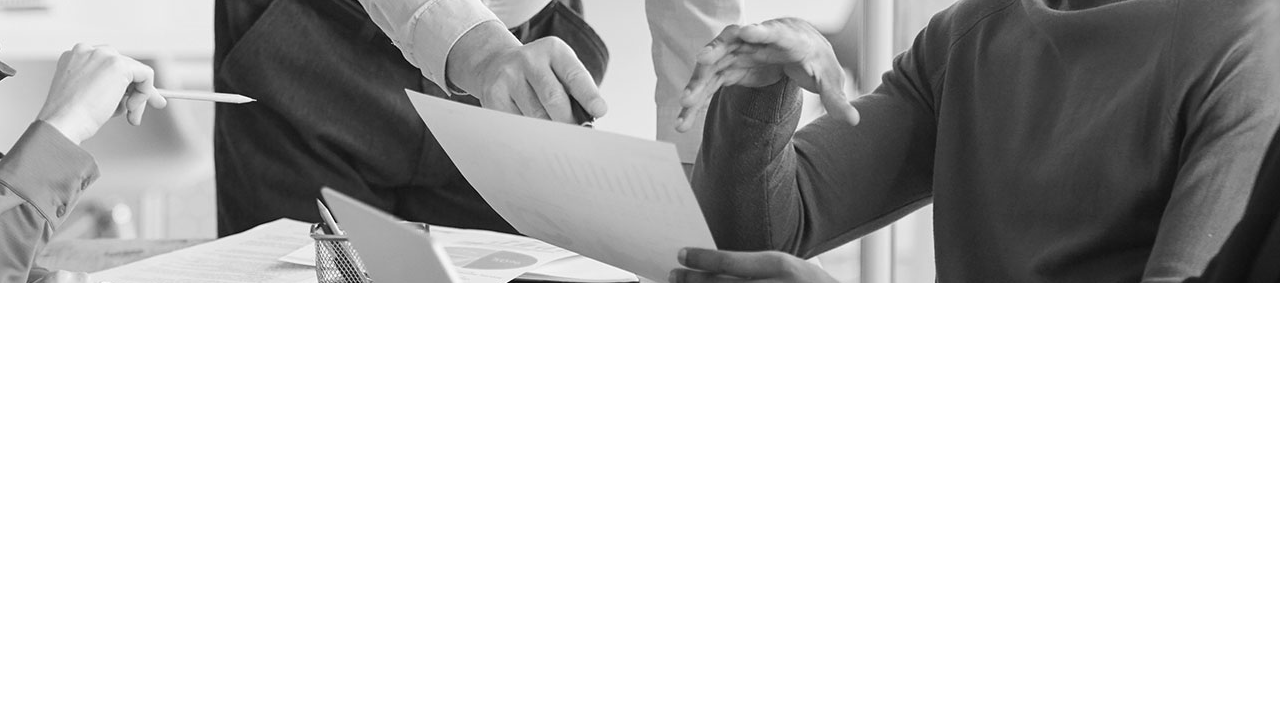
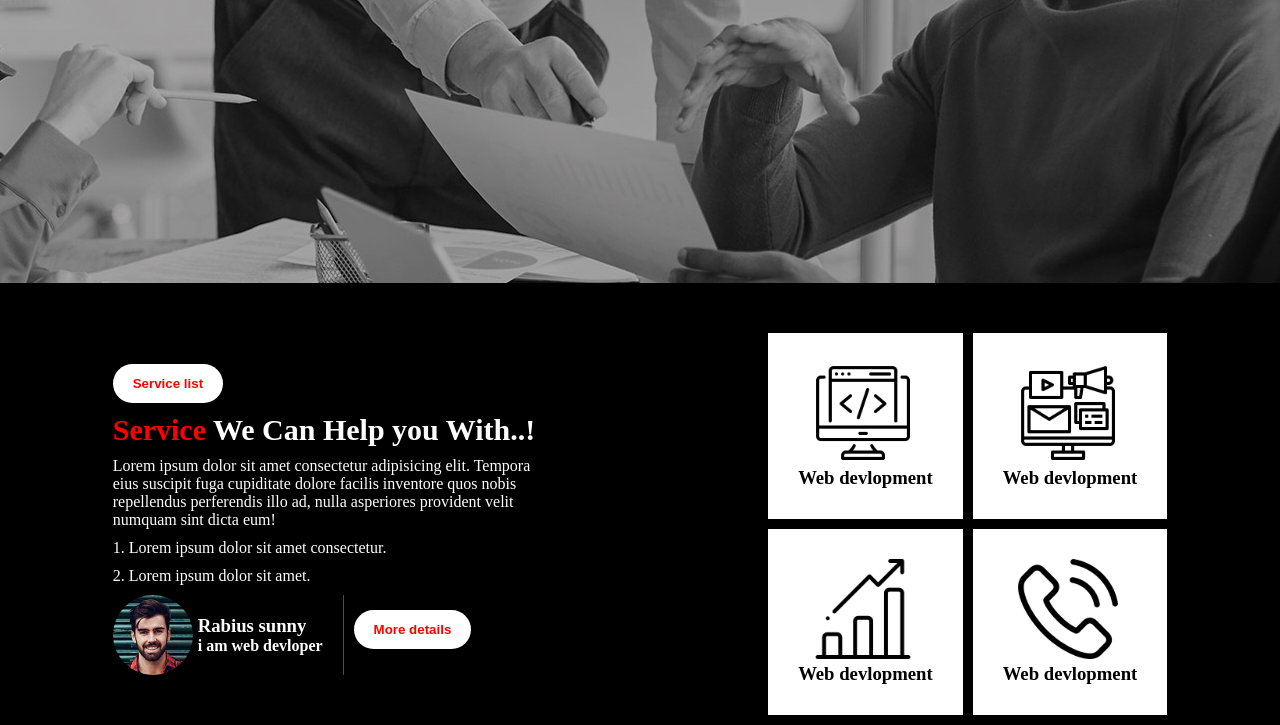
Before and after one commit to Sunny-Sharif/project-13, a plain HTML site: page index.html in a window 1280 px wide. Shown: the part 572-1297 px from the top of the page. Before the commit the page ends 855 px from the top, so only its background shows below. Drawn offline with Linux system fonts and the light colour scheme.

Commit message:
service and devloper section added

```diff
--- a/index.css
+++ b/index.css
@@ -15,6 +15,17 @@
     margin-top: 20px;
     font-weight: bold;
     cursor: pointer;
+}
+
+.primary-button-2 {
+    background-color: white;
+    padding: 12px 20px;
+    border: 0;
+    border-radius: 20px;
+    color: black;
+    font-weight: bold;
+    color: red;
+    margin-bottom: 10px;
 }
 
 
@@ -69,7 +80,8 @@
 .banner-container {
     width: 100%;
     height: 100vh;
-    background-image: url("./image/background.jpg");
+    background-image: url("./image/background.jpg"), linear-gradient(45deg, rgba(14, 13, 13, 0.342), rgba(20, 20, 20, 0.418));
+    background-blend-mode: overlay;
     background-position: center;
     background-repeat: no-repeat;
     display: flex;
@@ -110,3 +122,73 @@
 
 
 /* main section start  */
+
+.service-devloper {
+    display: flex;
+    justify-content: space-around;
+    align-items: center;
+    padding-top: 50px;
+    background-color: rgb(0, 0, 0);
+    color: white;
+}
+
+.service {
+    width: 430px;
+}
+
+.service-titel {
+    font-size: 30px;
+    font-weight: bold;
+    margin-bottom: 10px;
+}
+
+.service-titel-color {
+    color: red;
+}
+
+.service-list {
+    margin: 10px 0;
+    list-style: none;
+}
+
+.service-profile {
+    display: flex;
+    margin-bottom: 20px;
+    align-items: center;
+}
+
+.service-img {
+    display: flex;
+    align-items: center;
+    border-right: 1px solid red;
+    padding-right: 20px;
+}
+
+.service-image {
+    width: 80px;
+    height: 80px;
+    border-radius: 50%;
+    margin-right: 5px;
+}
+
+.service-button {
+    margin-left: 10px;
+}
+
+.devloper-box {
+    display: flex;
+    gap: 10px;
+}
+
+.devloper-box-info {
+    background-color: white;
+    margin-bottom: 10px;
+    align-items: center;
+    color: black;
+    padding: 30px;
+}
+
+.devloper-image {
+    width: 100px;
+    margin-left: 15px;
+}
--- a/index.html
+++ b/index.html
@@ -51,7 +51,59 @@
     </header>
     <main>
         <section>
+            <div class="service-devloper">
+                <div class="service">
+                    <button class="primary-button-2">Service list</button>
+                    <h2 class="service-titel"><span class="service-titel-color">Service</span> We Can Help you With..!</h2>
+                    <p class="service-pragraph">Lorem ipsum dolor sit amet consectetur adipisicing elit. Tempora eius suscipit fuga cupiditate dolore facilis inventore quos nobis repellendus perferendis illo ad, nulla asperiores provident velit numquam sint dicta eum!</p>
 
+                    <li class="service-list">1. Lorem ipsum dolor sit amet consectetur.</li>
+
+                    <li class="service-list">2. Lorem ipsum dolor sit amet.
+
+                    </li>
+
+                    <div class="service-profile">
+                        <div class="service-img">
+                            <img class="service-image" src="./image/author.jpg" alt="">
+                            <div class="service-profilr-name">
+                                <h3 class="name">Rabius sunny</h3>
+                                <h4 class="name">i am web devloper</h4>
+
+                            </div>
+                        </div>
+                        <div class="service-button">
+                            <button class="primary-button-2 ">More details</button>
+                        </div>
+                    </div>
+
+                </div>
+                <div class="devloper">
+                    <div class="devloper-box">
+                        <div class="devloper-box-info">
+                            <img class="devloper-image" src="./icon/coding.png" alt="">
+                            <h3 class="devloper-box-info-name">Web devlopment</h3>
+                        </div>
+                        <div class="devloper-box-info">
+                            <img class="devloper-image" src="./icon/digital-marketing.png" alt="">
+                            <h3 class="devloper-box-info-name">Web devlopment</h3>
+                        </div>
+                    </div>
+
+                    <div class="devloper-box">
+                        <div class="devloper-box-info">
+                            <img class="devloper-image" src="./icon/bar-chart.png" alt="">
+                            <h3 class="devloper-box-info-name">Web devlopment</h3>
+                        </div>
+                        <div class="devloper-box-info">
+                            <img class="devloper-image" src="./icon/phone-call.png" alt="">
+                            <h3 class="devloper-box-info-name">Web devlopment</h3>
+                        </div>
+
+
+                    </div>
+                </div>
+            </div>
         </section>
     </main>
 </body>
```
